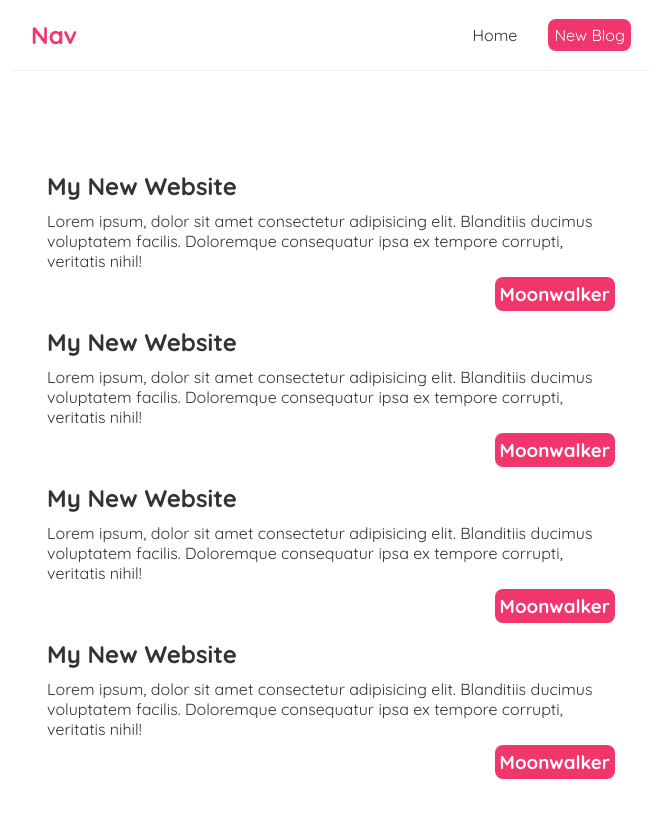
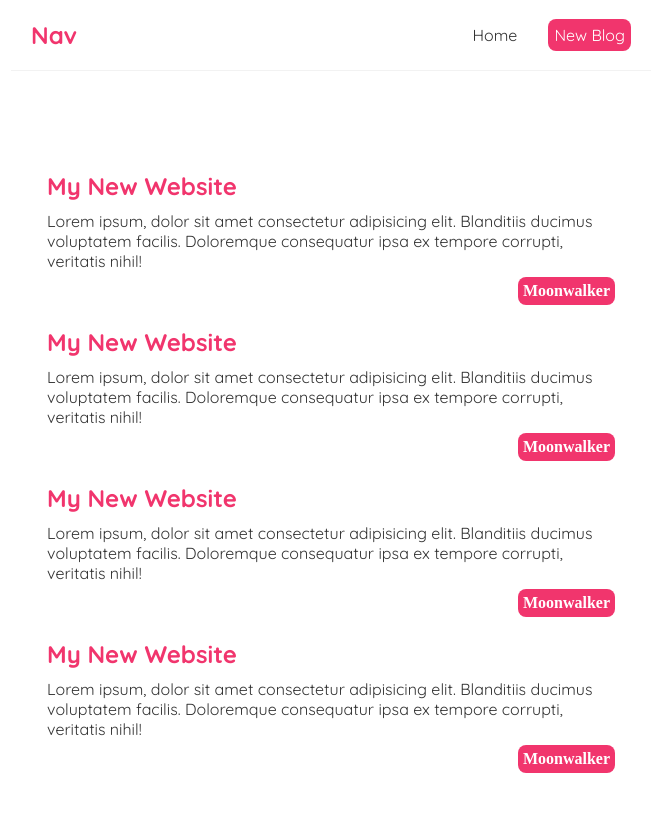
Before and after one commit to ShivaniAgarwal07/Blogging-App, a React (Create React App) app: page / in a window 1280 px wide. Shown: the top 818 px of the page, without its empty margins (309-971 px from the left). Built offline with nearby package versions, Linux system fonts and the light colour scheme.

Commit message:
style: more blog view styles  added

```diff
--- a/src/index.css
+++ b/src/index.css
@@ -44,8 +44,12 @@
   margin:20px 0;
   border-bottom:#fafafa;
 }
+.blogs:hover{
+  box-shadow: 2px 3px 10px rgba(0, 0, 0, 0.1);
+}
 
 .blogs h2{
+  color:#f1356d;
   margin: 10px 0;
 }
 
@@ -54,8 +58,10 @@
 }
 
 .blogs h3{
+  font-family: cursive;
   float:right;
   padding:5px;
+  font-size: 16px;
   color:white;
   border-radius: 8px;
   background-color: #f1356d;
```
